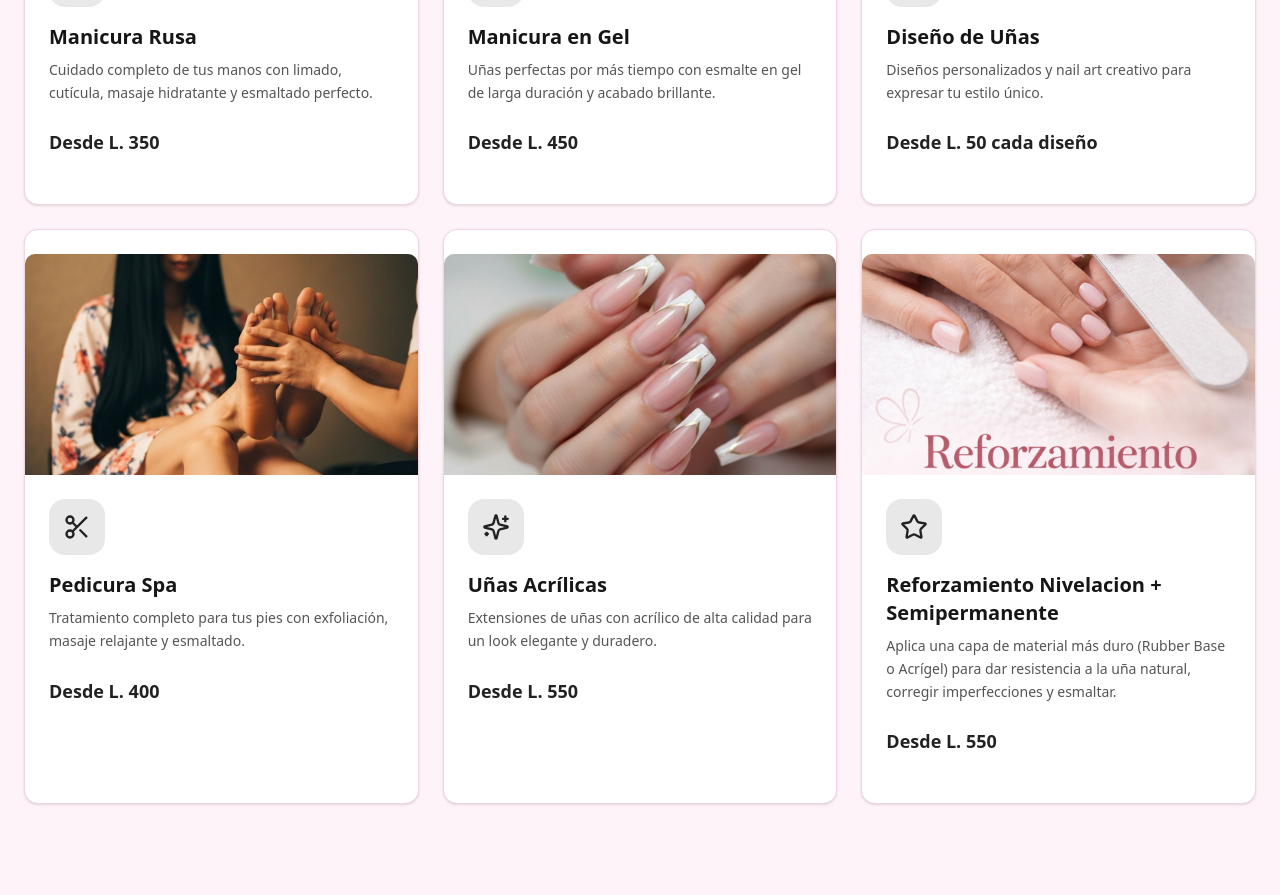
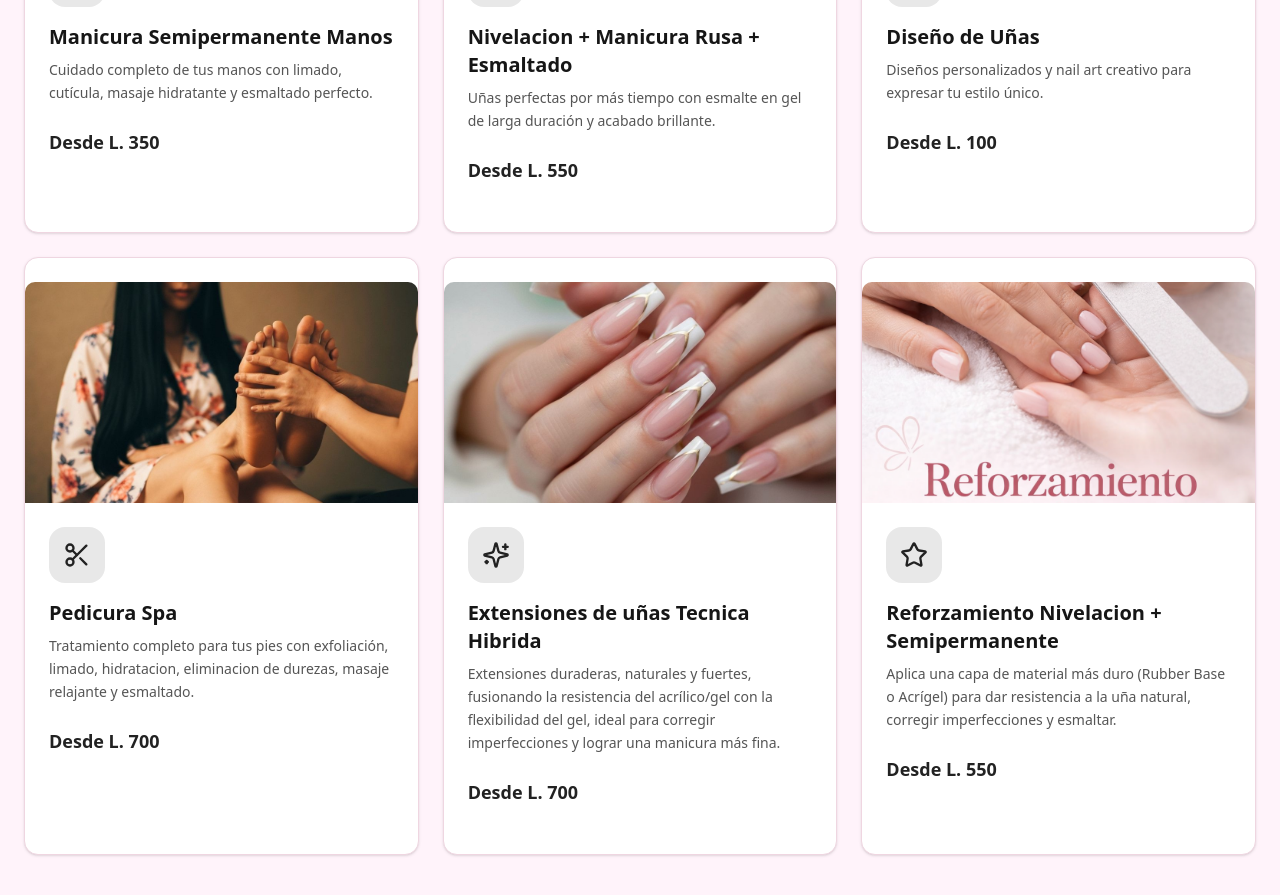
Before and after one commit to Mardannez/amazingnails-web, a Next.js app: page / in a window 1280 px wide. Shown: the part 2500-3395 px from the top of the page. Built offline with nearby package versions, Linux system fonts and the light colour scheme; a web font is replaced by a local one.

Commit message:
Modificando Servicios

```diff
--- a/components/services-section.tsx
+++ b/components/services-section.tsx
@@ -5,37 +5,37 @@ import { FadeIn } from "@/components/fade-in"
 const services = [
   {
     icon: Sparkles,
-    title: "Manicura Rusa",
+    title: "Manicura Semipermanente Manos",
     description: "Cuidado completo de tus manos con limado, cutícula, masaje hidratante y esmaltado perfecto.",
     price: "Desde L. 350",
     image: "/classic-manicure-hands-with-elegant-nail-polish.jpg",
   },
   {
     icon: Palette,
-    title: "Manicura en Gel",
+    title: "Nivelacion + Manicura Rusa + Esmaltado",
     description: "Uñas perfectas por más tiempo con esmalte en gel de larga duración y acabado brillante.",
-    price: "Desde L. 450",
+    price: "Desde L. 550",
     image: "/gel-manicure-with-glossy-finish.jpg",
   },
   {
     icon: Star,
     title: "Diseño de Uñas",
     description: "Diseños personalizados y nail art creativo para expresar tu estilo único.",
-    price: "Desde L. 50 cada diseño",
+    price: "Desde L. 100",
     image: "/creative-nail-art-design-colorful.jpg",
   },
   {
     icon: Scissors,
     title: "Pedicura Spa",
-    description: "Tratamiento completo para tus pies con exfoliación, masaje relajante y esmaltado.",
-    price: "Desde L. 400",
+    description: "Tratamiento completo para tus pies con exfoliación, limado, hidratacion, eliminacion de durezas, masaje relajante y esmaltado.",
+    price: "Desde L. 700",
     image: "/spa-pedicure-relaxing-foot-treatment.jpg",
   },
   {
     icon: Sparkles,
-    title: "Uñas Acrílicas",
-    description: "Extensiones de uñas con acrílico de alta calidad para un look elegante y duradero.",
-    price: "Desde L. 550",
+    title: "Extensiones de uñas Tecnica Hibrida",
+    description: "Extensiones duraderas, naturales y fuertes, fusionando la resistencia del acrílico/gel con la flexibilidad del gel, ideal para corregir imperfecciones y lograr una manicura más fina.",
+    price: "Desde L. 700",
     image: "/acrylic-nail-extensions-elegant-long-nails.jpg",
   },
   {
```
